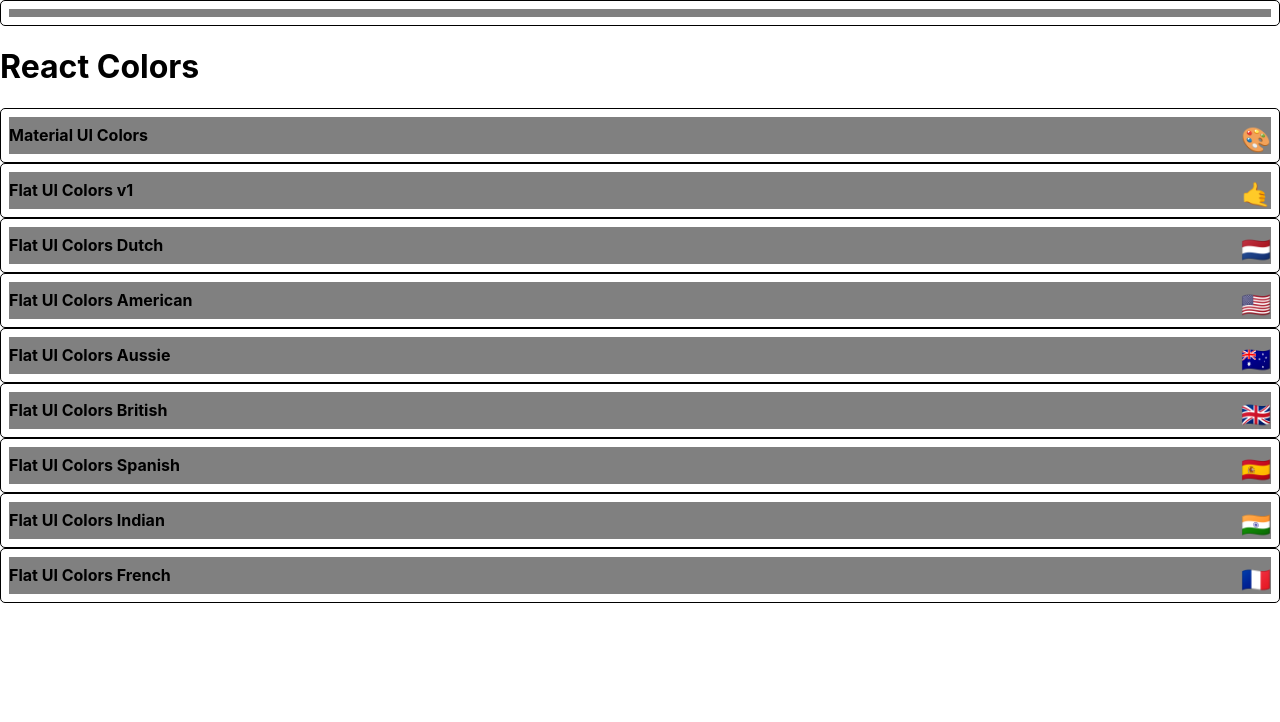
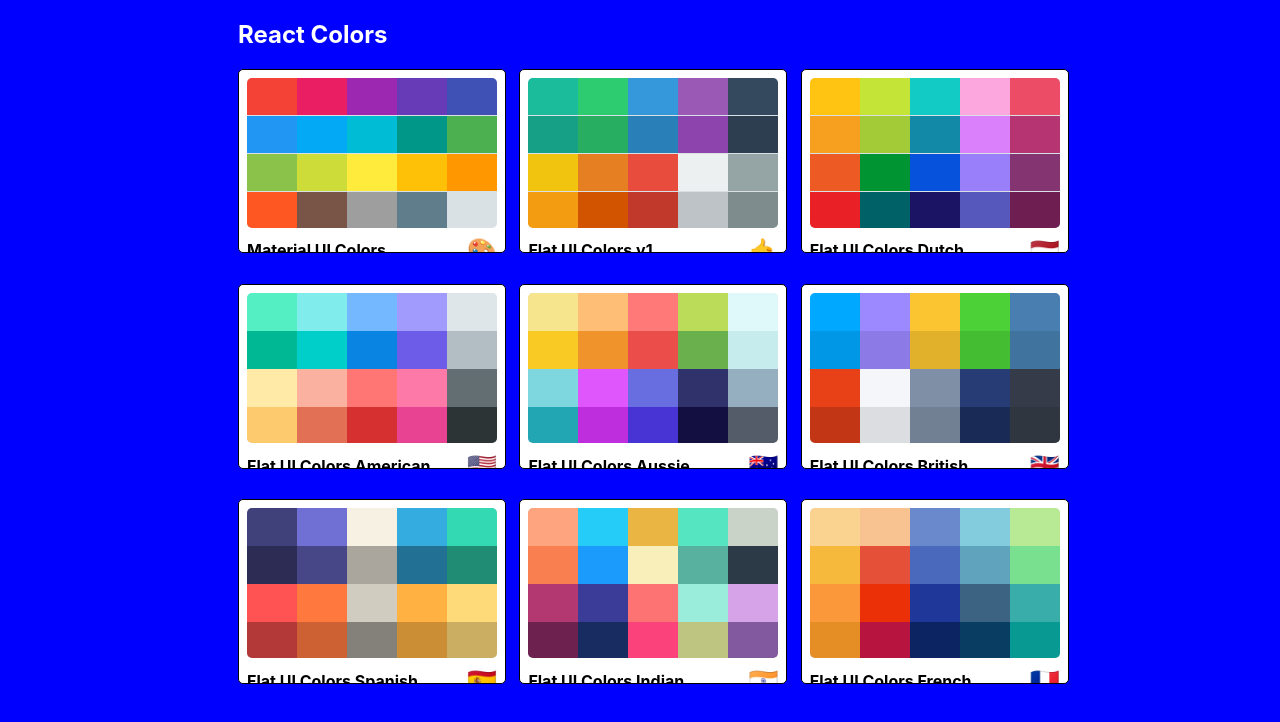
Before and after one commit to necromancer26/react-colors, a React (Create React App) app: page / in a window 1280 px wide. Shown: the top 722 px of the page. Built offline with nearby package versions, Linux system fonts and the light colour scheme.

Commit message:
finish styling minipalette

```diff
--- a/src/MiniPalette.js
+++ b/src/MiniPalette.js
@@ -1,25 +1,31 @@
 import React from "react";
-// import { WithStyles } from "@material-ui/core";
 import { withStyles } from "@material-ui/styles";
-import { style } from "@material-ui/system";
+
 const styles = {
   root: {
     backgroundColor: "white",
+    border: "1px solid black",
     borderRadius: "5px",
-    border: "1px solid black",
     padding: "0.5rem",
     position: "relative",
     overflow: "hidden",
+    // height: "200px",
+    width: "250px",
     "&:hover": {
       cursor: "pointer",
     },
   },
   colors: {
-    backgroundColor: "grey",
+    backgroundColor: "#dae1e4",
+    height: "150px",
+    width: "100%",
+    borderRadius: "5px",
+    overflow: "hidden",
   },
   title: {
     display: "flex",
     justifyContent: "space-between",
+    alignItems: "center",
     margin: "0",
     color: "black",
     paddingTop: "0.5rem",
@@ -30,18 +36,32 @@
     marginLeft: "0.5rem",
     fontSize: "1.5rem",
   },
+  miniColor: {
+    height: "25%",
+    width: "20%",
+    display: "inline-block",
+    margin: "0 auto",
+    position: "relative",
+    marginBottom: "-3.5px",
+  },
 };
 
 function MiniPalette(props) {
-  const { classes, paletteName, emoji } = props;
+  const { classes, paletteName, emoji, colors } = props;
+  const miniColorBoxes = colors.map((color) => (
+    <div
+      className={classes.miniColor}
+      style={{ backgroundColor: color.color }}
+      key={color.name}
+    ></div>
+  ));
 
   return (
     <div className={classes.root}>
-      <div className={classes.colors}>
-        <h5 className={classes.title}>
-          {paletteName} <span className={classes.emoji}>{emoji}</span>
-        </h5>
-      </div>
+      <div className={classes.colors}>{miniColorBoxes}</div>
+      <h5 className={classes.title}>
+        {paletteName} <span className={classes.emoji}>{emoji}</span>
+      </h5>
     </div>
   );
 }
--- a/src/PaletteList.js
+++ b/src/PaletteList.js
@@ -1,18 +1,55 @@
 import React, { Component } from "react";
+import MiniPalette from "./MiniPalette";
 import { Link } from "react-router-dom";
-import MiniPalette from "./MiniPalette";
+import { withStyles } from "@material-ui/styles";
+const styles = {
+  root: {
+    backgroundColor: "blue",
+    height: "100%",
+    height: "100vh",
+    display: "flex",
+    alignItems: "flex-start",
+    justifyContent: "center",
+  },
+  container: {
+    width: "50%",
+    display: "flex",
+    alignItems: "flex-start",
+    flexDirection: "column",
+    flexWrap: "wrap",
+  },
+  nav: {
+    display: "flex",
+    width: "100%",
+    justifyContent: "space-between",
+    color: "white",
+  },
+  palettes: {
+    boxSizing: "border-box",
+    width: "100%",
+    display: "grid",
+    gridTemplateColumns: "repeat(3,30%)",
+    gridGap: "5%",
+  },
+};
 
-export default class PaletteList extends Component {
+class PaletteList extends Component {
   render() {
-    const { palettes } = this.props;
+    const { palettes, classes } = this.props;
     return (
-      <div>
-        <MiniPalette />
-        <h1>React Colors</h1>
-        {palettes.map((palette) => (
-          <MiniPalette {...palette} />
-        ))}
+      <div className={classes.root}>
+        <div classes={classes.container}>
+          <nav className={classes.nav}>
+            <h1>React Colors</h1>
+          </nav>
+          <div className={classes.palettes}>
+            {palettes.map((palette) => (
+              <MiniPalette {...palette} />
+            ))}
+          </div>
+        </div>
       </div>
     );
   }
 }
+export default withStyles(styles)(PaletteList);
```
